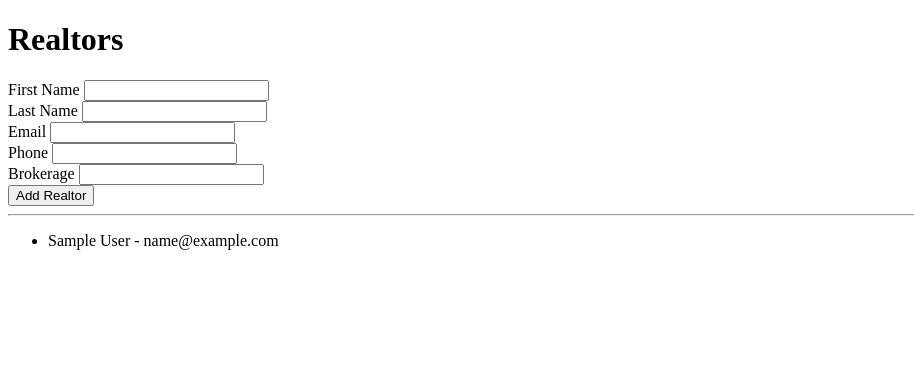
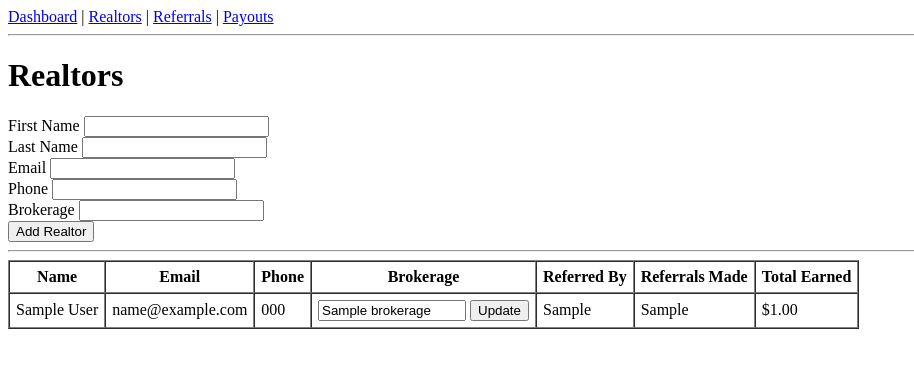
Before and after one commit to Berry-rock-code/realtor-referral-tracker, a Flask app: template templates/realtors.html in a window 1280 px wide. Shown: the top 368 px of the page, without its empty margins (0-914 px from the left). Run offline with Flask 3, Linux system fonts and the light colour scheme; the template is opened without the code that fills it: most values are stand-ins (such as "Sample title", 1, 10 or a date in 2020).

Commit message:
MVP is done! See demo video

```diff
--- a/app.py
+++ b/app.py
@@ -2,11 +2,11 @@ import sqlite3
 from flask import Flask, render_template, request, redirect, url_for
 
 app = Flask(__name__)
-DATABASE = "referral_tracker.db"
+app.config["DATABASE"] = "referral_tracker.db"
 PAYOUT_AMOUNT = 250.0
 
 def get_db_connection():
-    conn = sqlite3.connect(DATABASE)
+    conn = sqlite3.connect(app.config["DATABASE"])
     conn.row_factory = sqlite3.Row
     return conn
 
@@ -71,10 +71,43 @@ def realtors():
 
         return redirect(url_for("realtors"))
 
-    realtor_rows = conn.execute("SELECT * FROM realtors ORDER BY id DESC").fetchall()
+    realtor_rows = conn.execute(
+        """
+        SELECT
+            re.id,
+            re.first_name,
+            re.last_name,
+            re.email,
+            re.phone,
+            re.brokerage,
+            refr.first_name || ' ' || refr.last_name AS referred_by,
+            COALESCE(SUM(CASE WHEN p.status = 'paid' THEN p.amount ELSE 0 END), 0) AS total_paid,
+            COUNT(DISTINCT outgoing.id) AS referrals_made
+        FROM realtors re
+        LEFT JOIN referrals incoming ON incoming.referred_email = re.email
+        LEFT JOIN realtors refr ON incoming.referring_realtor_id = refr.id
+        LEFT JOIN referrals outgoing ON outgoing.referring_realtor_id = re.id
+        LEFT JOIN payouts p ON p.payee_realtor_id = re.id
+        GROUP BY re.id, re.first_name, re.last_name, re.email, re.phone, re.brokerage, referred_by
+        ORDER BY re.id DESC
+        """
+    ).fetchall()
     conn.close()
 
     return render_template("realtors.html", realtors=realtor_rows)
+
+@app.route("/realtors/<int:realtor_id>/update-brokerage", methods=["POST"])
+def update_brokerage(realtor_id):
+    brokerage = request.form["brokerage"]
+    conn = get_db_connection()
+    conn.execute(
+        "UPDATE realtors SET brokerage = ? WHERE id = ?",
+        (brokerage, realtor_id),
+    )
+    conn.commit()
+    conn.close()
+    return redirect(url_for("realtors"))
+
 
 @app.route("/referrals", methods=["GET", "POST"])
 def referrals():
@@ -88,6 +121,41 @@ def referrals():
         referred_phone = request.form["referred_phone"]
         referral_date = request.form["referral_date"]
         notes = request.form["notes"]
+
+        existing = conn.execute(
+            "SELECT id FROM referrals WHERE referred_email = ?",
+            (referred_email,),
+        ).fetchone()
+
+        if existing:
+            realtor_rows = conn.execute(
+                "SELECT id, first_name, last_name FROM realtors ORDER BY last_name, first_name"
+            ).fetchall()
+            referral_rows = conn.execute(
+                """
+                SELECT
+                    referrals.id,
+                    referrals.referred_first_name,
+                    referrals.referred_last_name,
+                    referrals.referred_email,
+                    referrals.referred_phone,
+                    referrals.referral_date,
+                    referrals.status,
+                    referrals.notes,
+                    realtors.first_name AS referring_first_name,
+                    realtors.last_name AS referring_last_name
+                FROM referrals
+                JOIN realtors ON referrals.referring_realtor_id = realtors.id
+                ORDER BY referrals.id DESC
+                """
+            ).fetchall()
+            conn.close()
+            return render_template(
+                "referrals.html",
+                realtors=realtor_rows,
+                referrals=referral_rows,
+                error=f"{referred_email} has already been referred.",
+            )
 
         conn.execute(
             """
@@ -147,6 +215,7 @@ def referrals():
         "referrals.html",
         realtors=realtor_rows,
         referrals=referral_rows,
+        error=None,
     )
 
 @app.route("/referrals/<int:referral_id>/qualify", methods=["POST"])
@@ -155,7 +224,9 @@ def qualify_referral(referral_id):
 
     referral = conn.execute(
         """
-        SELECT id, referring_realtor_id, status
+        SELECT id, referring_realtor_id, status,
+               referred_first_name, referred_last_name,
+               referred_email, referred_phone
         FROM referrals
         WHERE id = ?
         """,
@@ -171,18 +242,14 @@ def qualify_referral(referral_id):
         return redirect(url_for("referrals"))
 
     conn.execute(
-        """
-        UPDATE referrals
-        SET status = 'qualified'
-        WHERE id = ?
-        """,
+        "UPDATE referrals SET status = 'qualified' WHERE id = ?",
         (referral_id,),
     )
 
     conn.execute(
         """
         INSERT INTO payouts (referral_id, payee_realtor_id, amount, status)
-        VALUES (?,?,?,?)
+        VALUES (?, ?, ?, ?)
         """,
         (
             referral["id"],
@@ -191,10 +258,59 @@ def qualify_referral(referral_id):
             "pending",
         ),
     )
+
+    # Promote the referred person to a realtor so they can refer others
+    try:
+        conn.execute(
+            """
+            INSERT INTO realtors (first_name, last_name, email, phone)
+            VALUES (?, ?, ?, ?)
+            """,
+            (
+                referral["referred_first_name"],
+                referral["referred_last_name"],
+                referral["referred_email"],
+                referral["referred_phone"],
+            ),
+        )
+    except sqlite3.IntegrityError:
+        pass  # Already exists in realtors — no action needed
+
     conn.commit()
     conn.close()
 
     return redirect(url_for("referrals"))
+
+@app.route("/payouts/<int:payout_id>/mark-paid", methods=["POST"])
+def mark_payout_paid(payout_id):
+    conn = get_db_connection()
+
+    payout = conn.execute(
+        "SELECT id, status FROM payouts WHERE id = ?",
+        (payout_id,),
+    ).fetchone()
+
+    if payout is None:
+        conn.close()
+        return "Payout not found", 404
+
+    if payout["status"] != "pending":
+        conn.close()
+        return redirect(url_for("payouts"))
+
+    conn.execute(
+        """
+        UPDATE payouts
+        SET status = 'paid', paid_at = CURRENT_TIMESTAMP
+        WHERE id = ?
+        """,
+        (payout_id,),
+    )
+    conn.commit()
+    conn.close()
+
+    return redirect(url_for("payouts"))
+
 
 @app.route("/payouts")
 def payouts():
@@ -222,9 +338,23 @@ def payouts():
         """
     ).fetchall()
 
+    totals_rows = conn.execute(
+        """
+        SELECT
+            re.first_name || ' ' || re.last_name AS realtor_name,
+            SUM(CASE WHEN p.status = 'paid' THEN p.amount ELSE 0 END) AS total_paid,
+            SUM(CASE WHEN p.status = 'pending' THEN p.amount ELSE 0 END) AS total_pending,
+            COUNT(*) AS payout_count
+        FROM payouts p
+        JOIN realtors re ON p.payee_realtor_id = re.id
+        GROUP BY re.id
+        ORDER BY total_paid DESC
+        """
+    ).fetchall()
+
     conn.close()
 
-    return render_template("payouts.html", payouts=payout_rows)
+    return render_template("payouts.html", payouts=payout_rows, totals=totals_rows)
 
 
 if __name__ == "__main__":
--- a/templates/realtors.html
+++ b/templates/realtors.html
@@ -5,6 +5,13 @@
     <title>Realtors</title>
 </head>
 <body>
+    <nav>
+        <a href="/">Dashboard</a> |
+        <a href="/realtors">Realtors</a> |
+        <a href="/referrals">Referrals</a> |
+        <a href="/payouts">Payouts</a>
+    </nav>
+    <hr>
     <h1>Realtors</h1>
 
     <form method="POST" action="/realtors">
@@ -39,13 +46,37 @@
     <hr>
 
     {% if realtors %}
-        <ul>
-        {% for realtor in realtors %}
-            <li>
-                {{ realtor["first_name"] }} {{ realtor["last_name"] }} - {{ realtor["email"] }}
-            </li>
-        {% endfor %}
-        </ul>
+        <table border="1" cellpadding="6" cellspacing="0">
+            <thead>
+                <tr>
+                    <th>Name</th>
+                    <th>Email</th>
+                    <th>Phone</th>
+                    <th>Brokerage</th>
+                    <th>Referred By</th>
+                    <th>Referrals Made</th>
+                    <th>Total Earned</th>
+                </tr>
+            </thead>
+            <tbody>
+            {% for realtor in realtors %}
+                <tr>
+                    <td>{{ realtor["first_name"] }} {{ realtor["last_name"] }}</td>
+                    <td>{{ realtor["email"] }}</td>
+                    <td>{{ realtor["phone"] or "—" }}</td>
+                    <td>
+                        <form method="POST" action="/realtors/{{ realtor['id'] }}/update-brokerage" style="display:flex; gap:4px;">
+                            <input type="text" name="brokerage" value="{{ realtor['brokerage'] or '' }}" style="width:140px;">
+                            <button type="submit">Update</button>
+                        </form>
+                    </td>
+                    <td>{{ realtor["referred_by"] or "—" }}</td>
+                    <td>{{ realtor["referrals_made"] }}</td>
+                    <td>${{ "%.2f"|format(realtor["total_paid"]) }}</td>
+                </tr>
+            {% endfor %}
+            </tbody>
+        </table>
     {% else %}
         <p>No realtors yet.</p>
     {% endif %}
```
Also changed, not shown: templates/index.html (+10 -3 lines), templates/payouts.html (+38 -0 lines), templates/referrals.html (+11 -0 lines), tests/conftest.py (added, +12 -0 lines), tests/test_payouts.py (+74 -0 lines), tests/test_referrals.py (+29 -0 lines), README.md, 1 other file.
